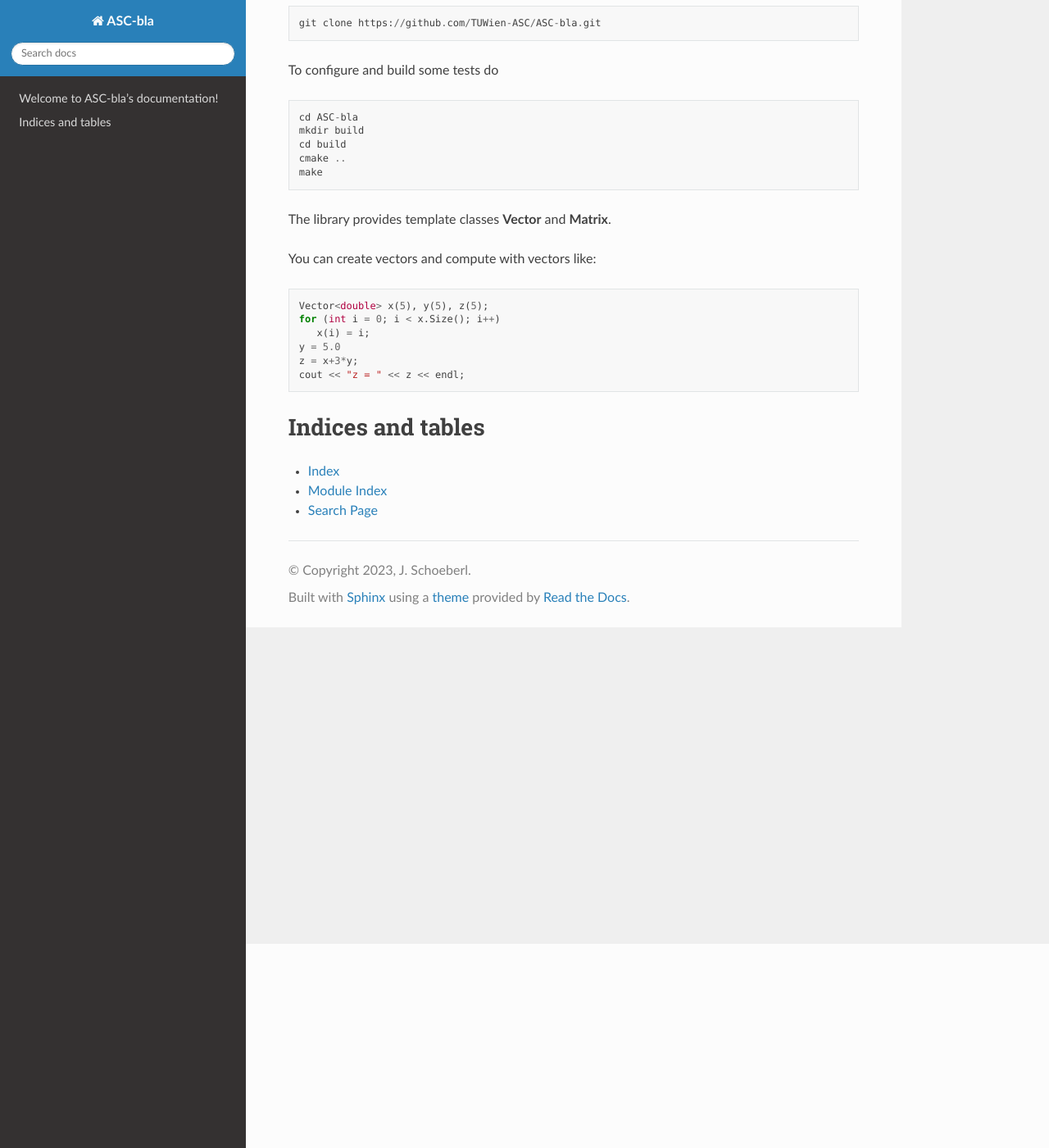
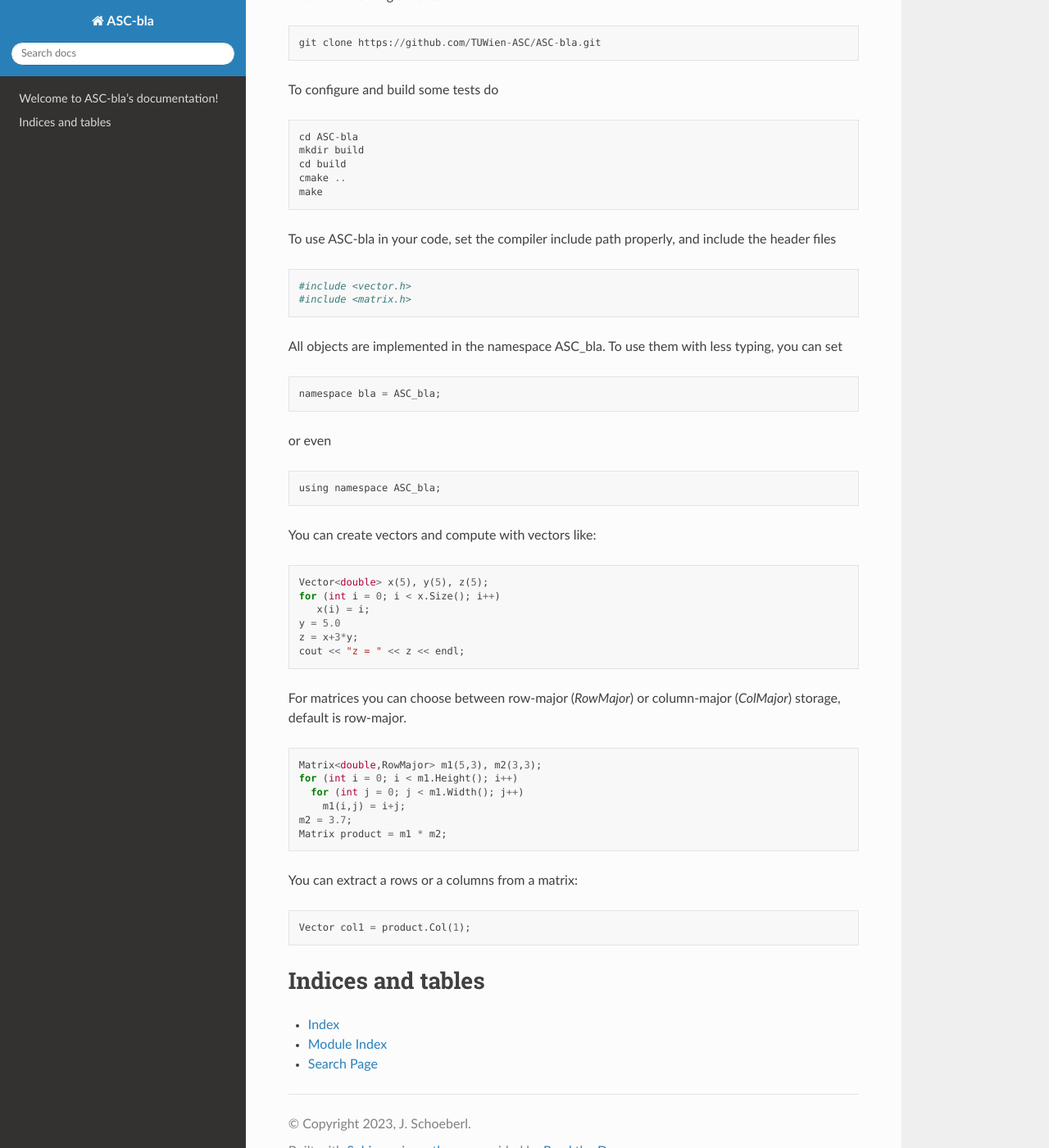
Before and after one commit to TUWien-ASC/ASC-bla, a Sphinx documentation site: the page built from docs/index.rst, in a window 1280 px wide and 1400 px high, scrolled down 249 px. Shown: the whole window at 82% size. Built offline with Sphinx 7.4.7 and the Read the Docs theme 2.0.0, drawn with Linux system fonts in a browser that asks for light colours; some of the changed text lies outside the part shown.

Commit message:
docu for Matrix

```diff
--- a/docs/index.rst
+++ b/docs/index.rst
@@ -7,9 +7,9 @@ Welcome to ASC-bla's documentation!
 ===================================
 
 ASC-bla is a C++ library for basic linear algebra operations.
+The library provides template classes **Vector** and **Matrix**.
 
 Installation is via git-clone:
-
 
 ..  code-block::
 
@@ -27,8 +27,26 @@ To configure and build some tests do
     make
 
 
+To use ASC-bla in your code, set the compiler include path properly, and include the header files
 
-The library provides template classes **Vector** and **Matrix**.
+..  code-block::
+
+    #include <vector.h>
+    #include <matrix.h>
+
+All objects are implemented in the namespace ASC_bla. To use them with less typing, you can set
+
+..  code-block::
+
+    namespace bla = ASC_bla;
+
+or even
+
+..  code-block::
+
+    using namespace ASC_bla;
+
+
 
 You can create vectors and compute with vectors like:
 
@@ -40,6 +58,26 @@ You can create vectors and compute with vectors like:
    y = 5.0
    z = x+3*y;
    cout << "z = " << z << endl;
+
+
+For matrices you can choose between row-major (`RowMajor`) or column-major (`ColMajor`) storage,
+default is row-major.
+
+..  code-block:: cpp
+
+   Matrix<double,RowMajor> m1(5,3), m2(3,3);
+   for (int i = 0; i < m1.Height(); i++)
+     for (int j = 0; j < m1.Width(); j++)
+       m1(i,j) = i+j;
+   m2 = 3.7;
+   Matrix product = m1 * m2;
+
+You can extract a rows or a columns from a matrix:
+
+..  code-block:: cpp
+
+   Vector col1 = product.Col(1);
+
 
 
 
```
